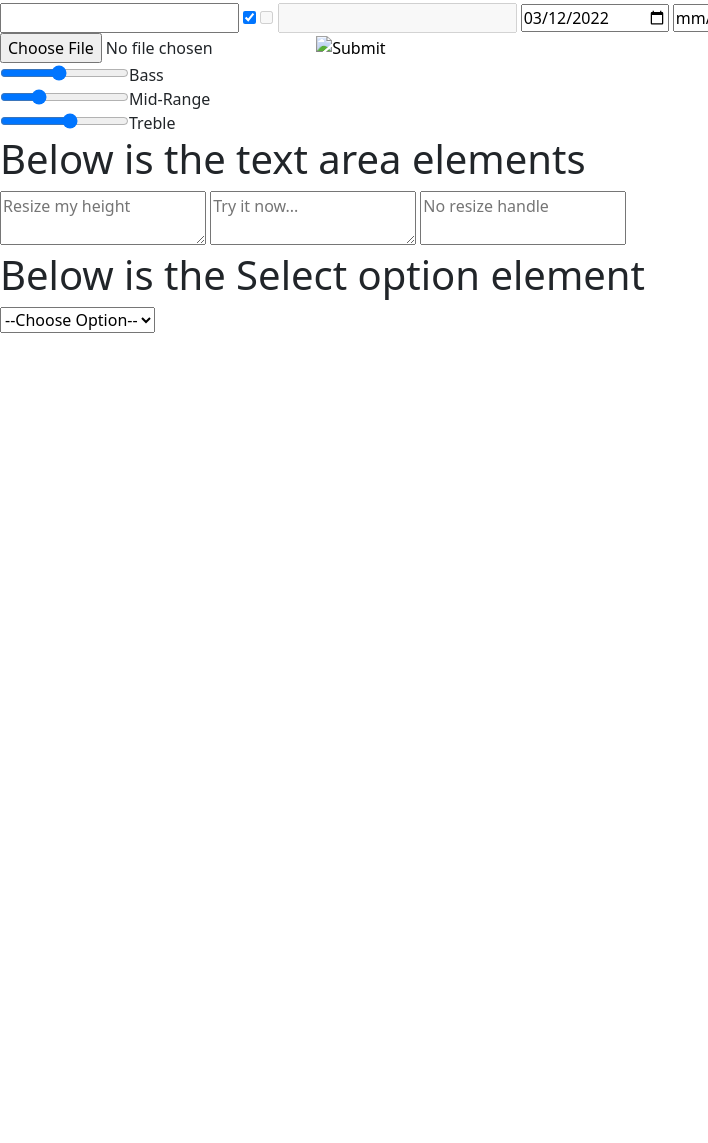
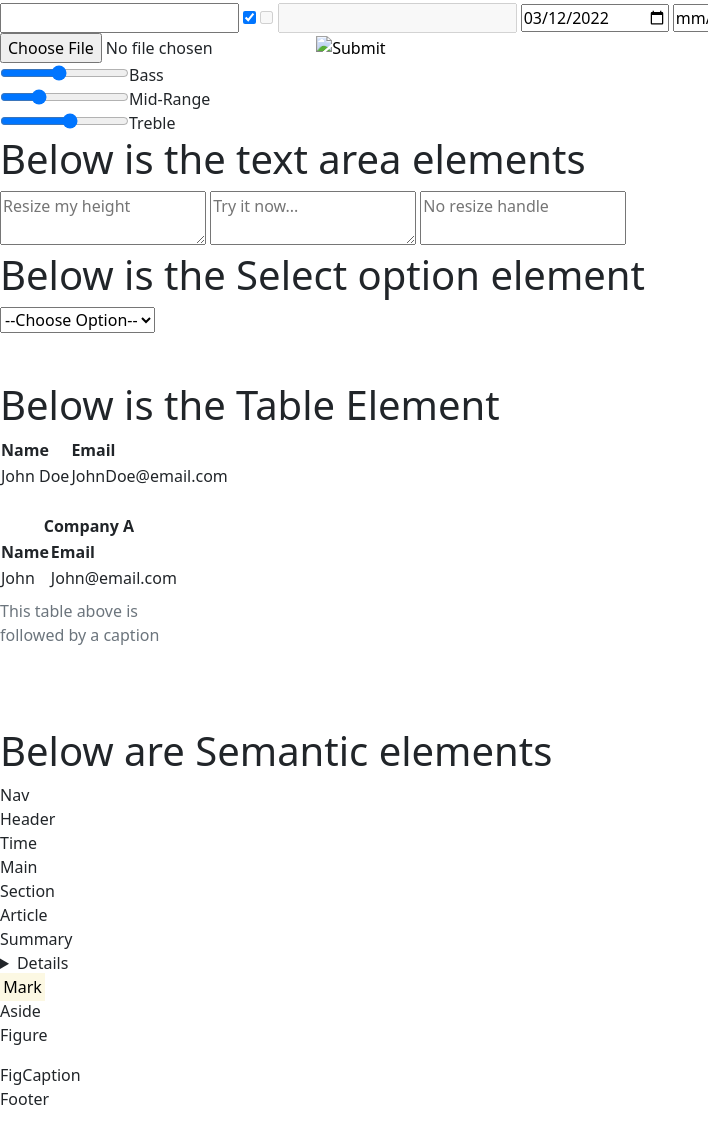
Before and after one commit to nddarnell/TextAreas-Forms-Inputs, a plain HTML site: page index.html in a window 1280 px wide. Shown: the part 719-1862 px from the top of the page, without its empty margins (0-708 px from the left). Before the commit the page ends 1100 px from the top, so only its background shows below. Drawn offline with nearby package versions, Linux system fonts and the light colour scheme.

Commit message:
Added Semantic elements
Added more HTML semantic elements

```diff
--- a/index.html
+++ b/index.html
@@ -84,7 +84,67 @@
             <br>
             <br>
             <br>
+            <h1>Below is the Table Element</h1>
+            <table>
+                <!-- Table Row -->
+                <tr>
+                    <!-- Table Header -->
+                    <th>Name</th>
+                    <th>Email</th>
+                </tr>
+                <tr>
+                    <td>John Doe</td>
+                    <td>JohnDoe@email.com</td>
 
+                </tr>
+            </table>
+
+            <br>
+
+            <table>
+                <caption>This table above is followed by a caption</caption>
+                <thead>
+                    <tr>
+                        <th colspan="2" style="text-align:center">Company A</th>
+
+                    </tr>
+                    <tr>
+                        <th>Name</th>
+                        <th>Email</th>
+                    </tr>
+
+                </thead>
+
+                <tbody>
+                    <td>John</td>
+                    <td>John@email.com</td>
+
+                </tbody>
+            </table>
+
+            <br>
+            <br>
+            <br>
+
+            <h1>Below are Semantic elements</h1>
+            <nav>Nav</nav>
+            <header>Header</header>
+                <time>Time</time>
+
+            <main>Main</main>
+                <section>Section</section>
+                    <article>Article</article>
+                        <summary>Summary</summary>
+                            <details>Details</details>
+                            <mark>Mark</mark>
+                    <aside>Aside</aside>
+                        <figure>Figure</figure>
+                        <figcaption>FigCaption</figcaption>
+            <footer>Footer</footer>
+
+            <br>
+            <br>
+            <br>
         </div>
 
 
```
